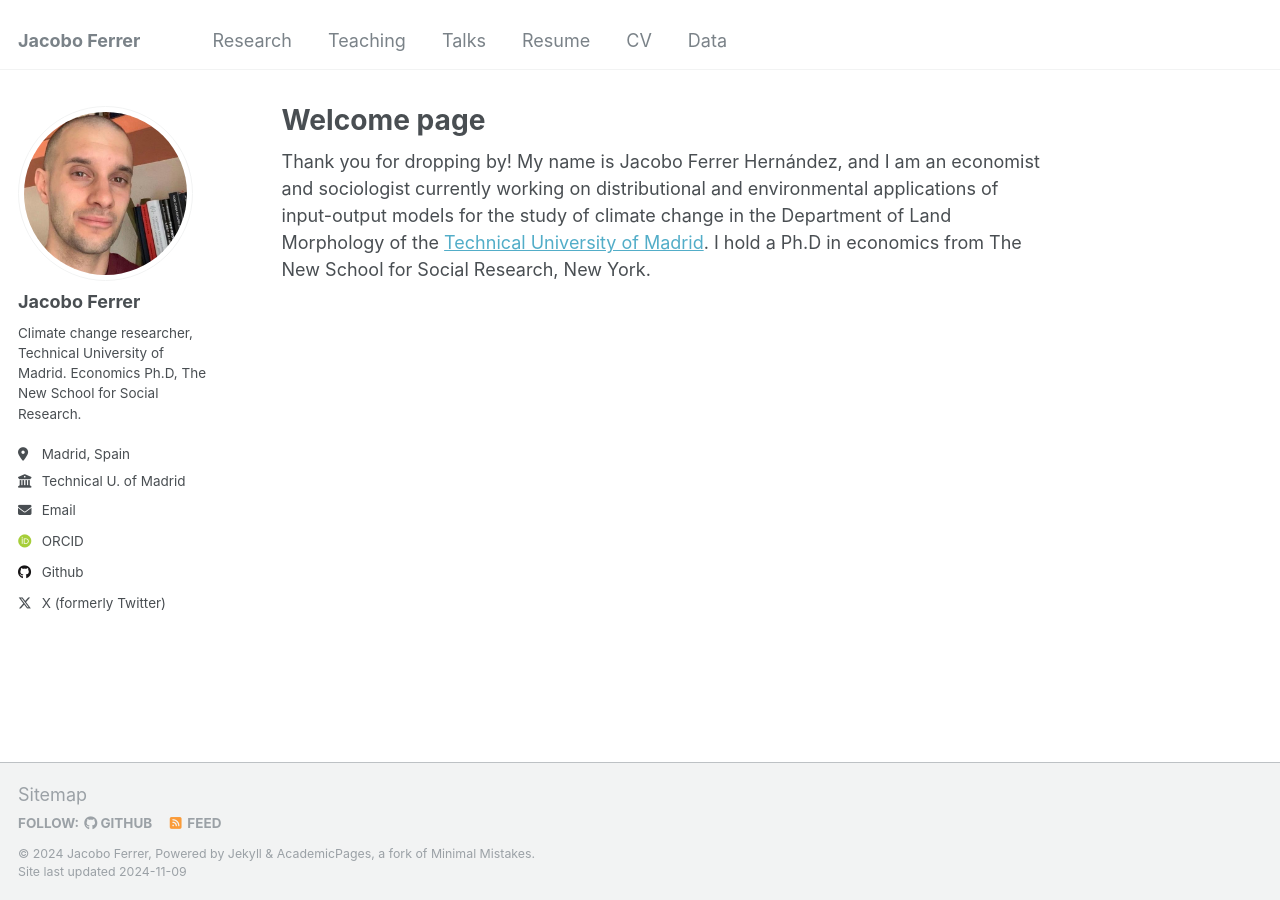
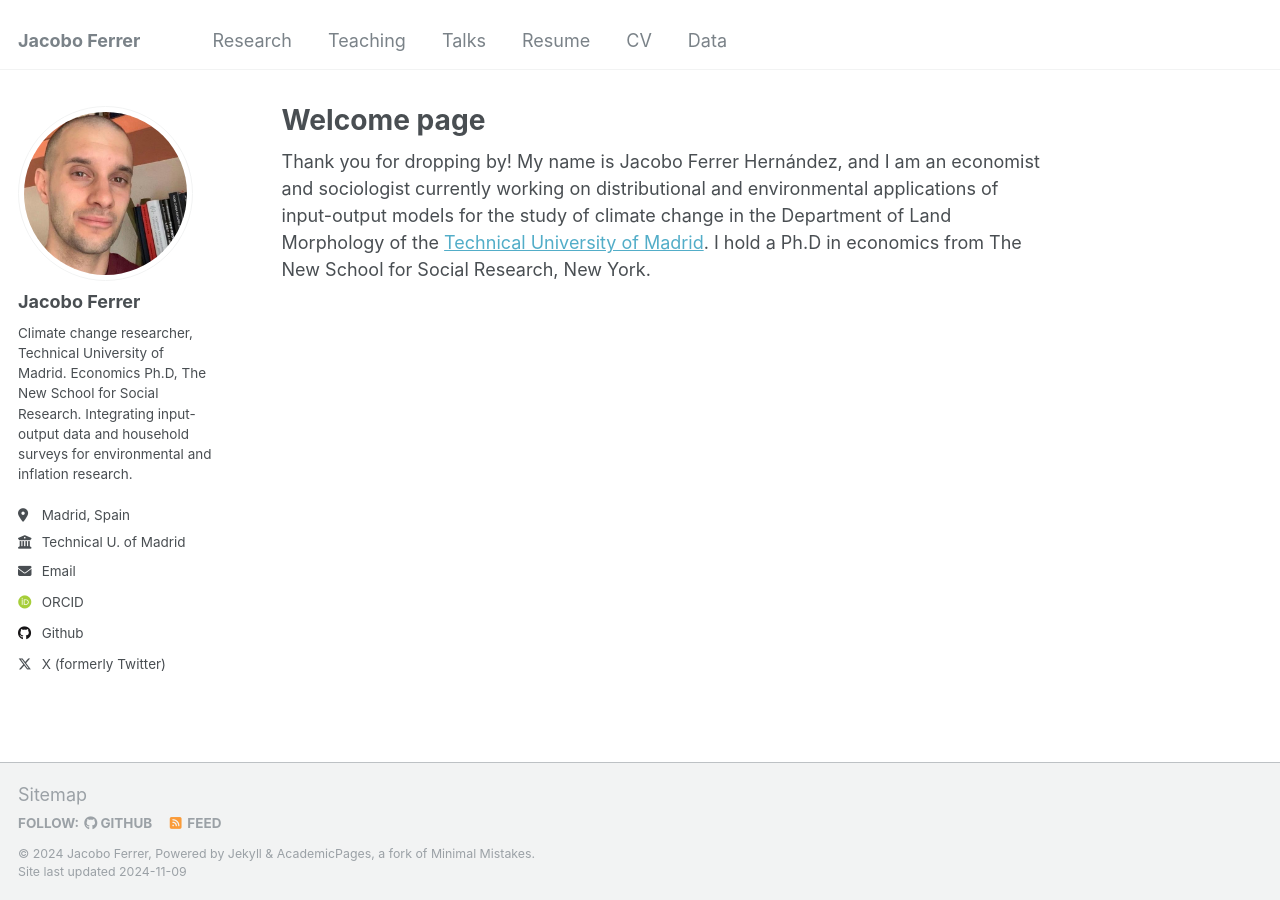
Before and after one commit to jferrherz/jferrherz.github.io, a Jekyll site: the page built from _pages/about.md, in a window 1280 px wide. Built offline with Jekyll 4.4.1, drawn with Linux system fonts in a browser that asks for light colours; some web fonts are replaced.

Commit message:
Update _config.yml

```diff
--- a/_config.yml
+++ b/_config.yml
@@ -24,7 +24,7 @@ author:
   avatar           : "profile-photo.jpeg"
   name             : "Jacobo Ferrer"
   pronouns         : # example: "she/her"
-  bio              : "Climate change researcher, Technical University of Madrid. Economics Ph.D, The New School for Social Research."
+  bio              : "Climate change researcher, Technical University of Madrid. Economics Ph.D, The New School for Social Research. Integrating input-output data and household surveys for environmental and inflation research."
   location         : "Madrid, Spain"
   employer         : "Technical U. of Madrid"
   uri              : # URL
```
